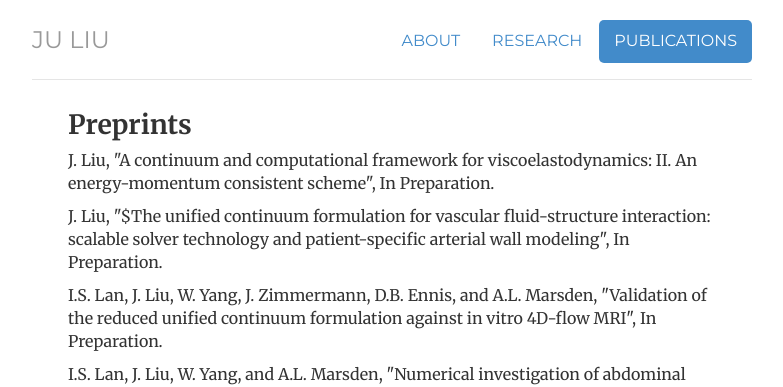
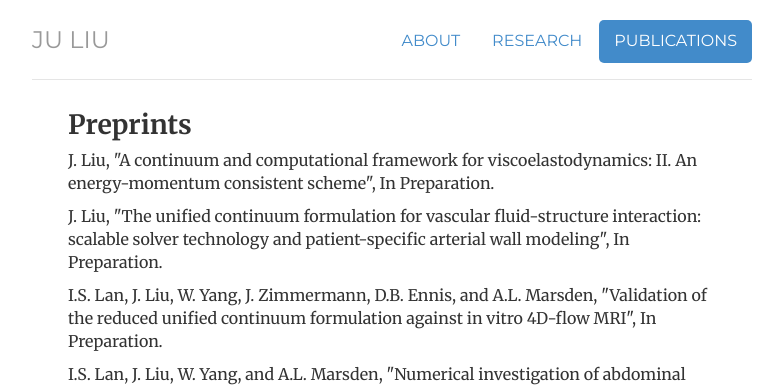
Before and after one commit to ju-liu/ju-liu.github.io, a Jekyll site: the page built from publications/index.html, in a window 1280 px wide. Shown: the top 387 px of the page, without its empty margins (248-1031 px from the left). Built offline with Jekyll 4.4.1, drawn with Linux system fonts in a browser that asks for light colours; nearby versions of some CDN libraries; library files that are not in the unit come from our copies; comment, search, counter and statistics services are not loaded.

```diff
--- a/publications/index.html
+++ b/publications/index.html
@@ -12,7 +12,7 @@ description: Current Publications for Dr. Ju Liu
   <h2>Preprints</h2>
   <p>J. Liu, "A continuum and computational framework for viscoelastodynamics: II. An energy-momentum consistent scheme", In Preparation.</p>
 
-  <p>J. Liu, "$The unified continuum formulation for vascular fluid-structure interaction: scalable solver technology and patient-specific arterial wall modeling", In Preparation.</p>
+  <p>J. Liu, "The unified continuum formulation for vascular fluid-structure interaction: scalable solver technology and patient-specific arterial wall modeling", In Preparation.</p>
 
   <p>I.S. Lan, J. Liu, W. Yang, J. Zimmermann, D.B. Ennis, and A.L. Marsden, "Validation of the reduced unified continuum formulation against in vitro 4D-flow MRI", In Preparation.</p>
 
```
